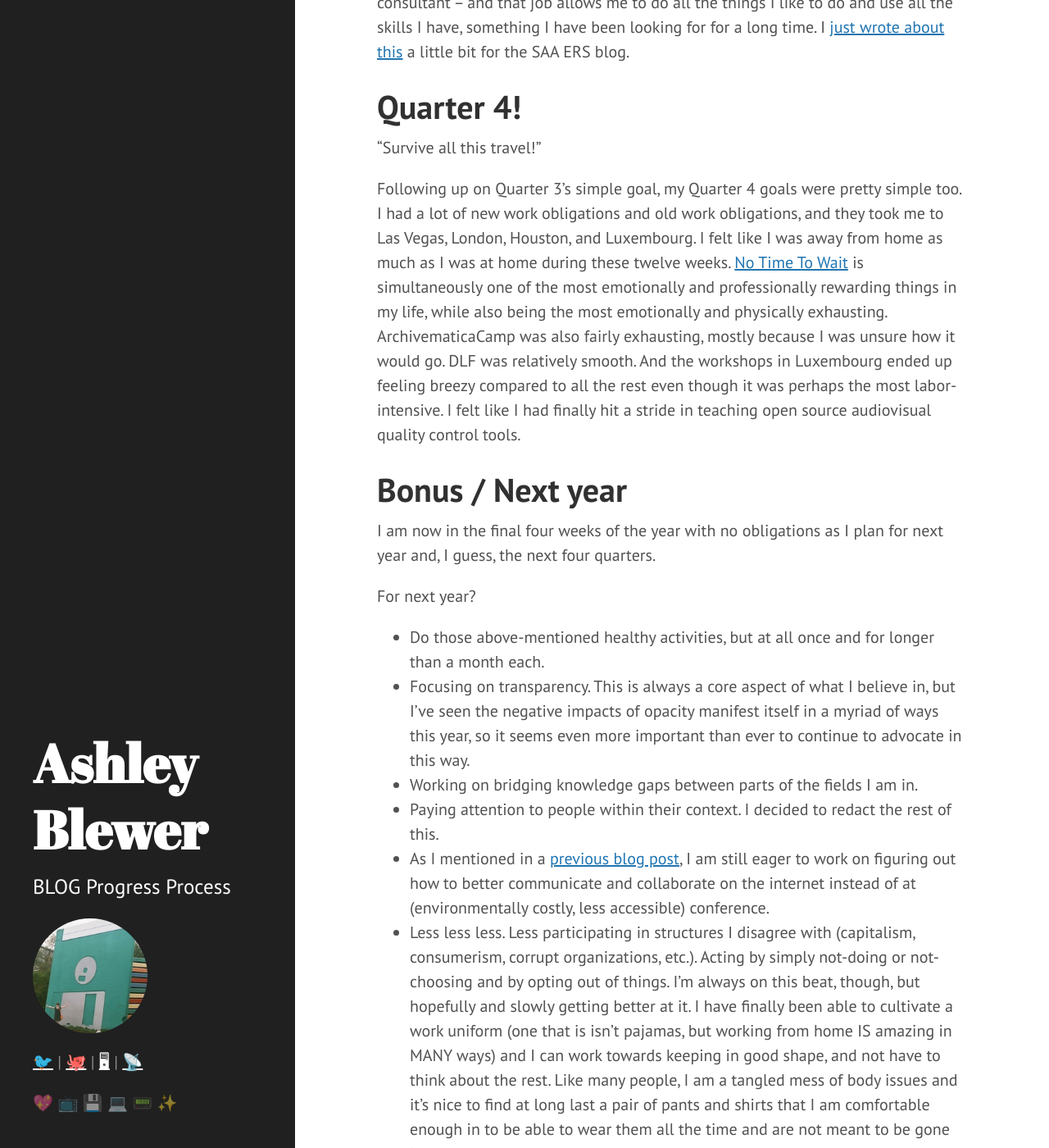
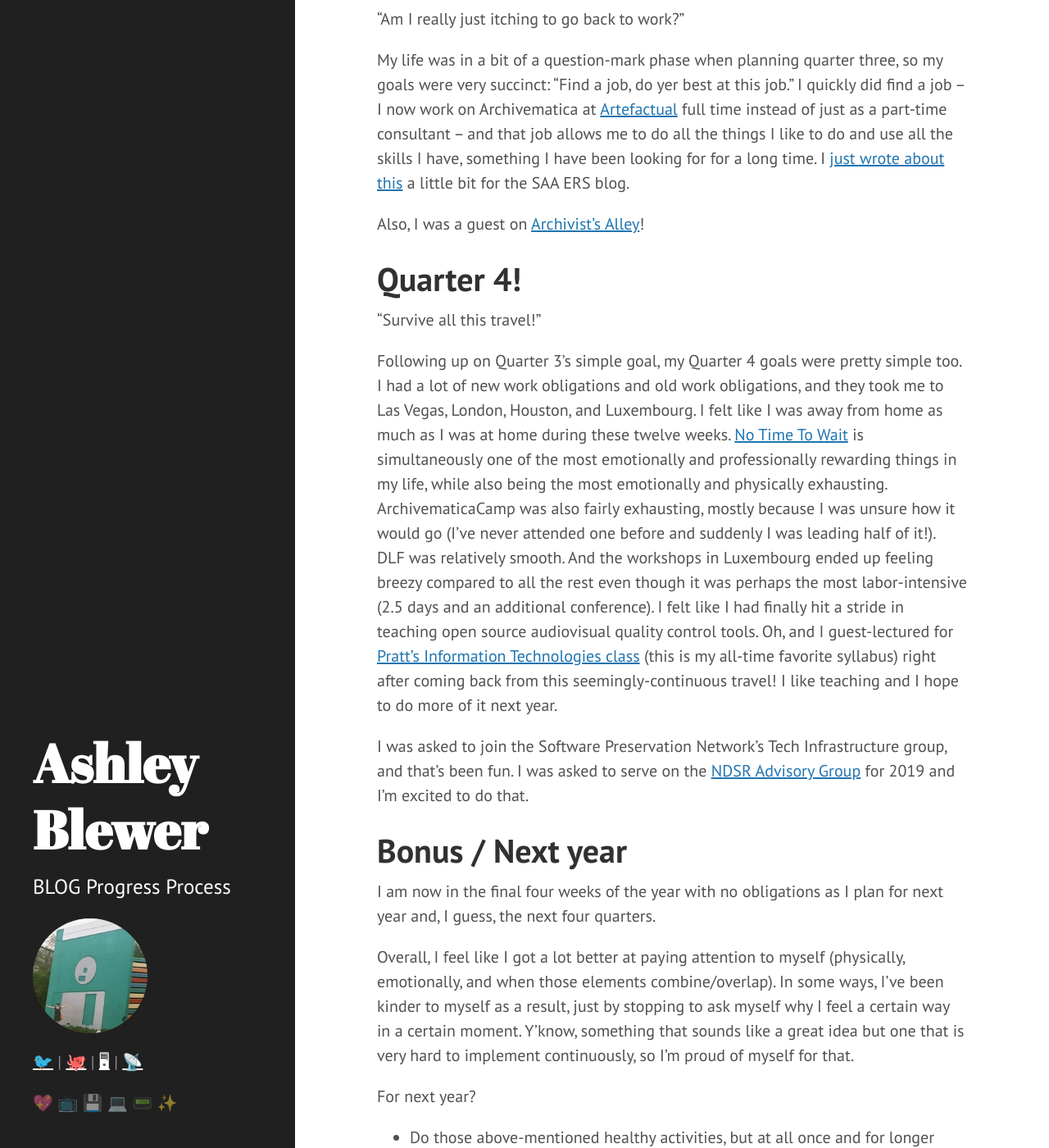
Before and after one commit to ablwr/ablwr.github.io, a Jekyll site: the page built from _posts/2018-12-20-twenty-nineteen-annual-report.md, in a window 1280 px wide and 1400 px high, scrolled down 2492 px. Shown: the whole window at 82% size. Built offline with Jekyll 4.4.1, drawn with Linux system fonts in a browser that asks for light colours; some of the changed text lies outside the part shown.

Commit message:
Add a few more noteworthy things so I remember in the future

```diff
--- a/_posts/2018-12-20-twenty-nineteen-annual-report.md
+++ b/_posts/2018-12-20-twenty-nineteen-annual-report.md
@@ -30,21 +30,31 @@
 
 To escape from my container, I officially "took a sabbatical," which is funny since I had been working as a contractor. In some ways, having all these side-gigs going at all times make it even harder to say "Listen, I am going to shut all this down and only focus on being a better programmer/person for 3 months." I went to the [Recurse Center](https://www.recurse.com/), a magical place that seems like it can't exist in these especially trying times of the late twenty-teens. I blogged a lot and kept an [updating syllabus](http://github.com/ablwr/my-recurse-center-syllabus). This experience fundamentally changed my life in a lot of personal ways, and I recommend anyone with the capacity to do so to [consider applying](https://www.recurse.com/apply)! I think I echo the sentiment of many people who attend Recurse Center: I guess it made me a better programmer, but definitely made me a better person. It's also nice to remember that not everyone is a big bundle of trash all the time. I never did a full retrospective of my time there, and I regret that a little bit. I also liked tracking my learning syllabus-style and am wondering if I can/would incorporate this into 2019.
 
+I taught a 4-hour course on audiovisual quality control at IS&T with my friend Julia.
+
+I didn't know what I was doing and I have an obnoxiously inflexible landlord management company, so I somewhat-begrudgingly stayed in New York, a city I still love but loves no one back.
+
 # Quarter 3!
 
 “Am I really just itching to go back to work?”
 
 My life was in a bit of a question-mark phase when planning quarter three, so my goals were very succinct: "Find a job, do yer best at this job." I quickly did find a job -- I now work on Archivematica at [Artefactual](http://artefactual.com/) full time instead of just as a part-time consultant -- and that job allows me to do all the things I like to do and use all the skills I have, something I have been looking for for a long time. I [just wrote about this](https://saaers.wordpress.com/2018/12/11/trained-in-classification-without-classification/) a little bit for the SAA ERS blog.
 
+Also, I was a guest on [Archivist's Alley](http://archivistsalley.com/ashley-blewer-digital-archiving-open-source-work-systems-of-strength/)!
+
 # Quarter 4!
 
 "Survive all this travel!"
 
-Following up on Quarter 3's simple goal, my Quarter 4 goals were pretty simple too. I had a lot of new work obligations and old work obligations, and they took me to Las Vegas, London, Houston, and Luxembourg. I felt like I was away from home as much as I was at home during these twelve weeks. [No Time To Wait](https://mediaarea.net/NoTimeToWait3) is simultaneously one of the most emotionally and professionally rewarding things in my life, while also being the most emotionally and physically exhausting. ArchivematicaCamp was also fairly exhausting, mostly because I was unsure how it would go. DLF was relatively smooth. And the workshops in Luxembourg ended up feeling breezy compared to all the rest even though it was perhaps the most labor-intensive. I felt like I had finally hit a stride in teaching open source audiovisual quality control tools.
+Following up on Quarter 3's simple goal, my Quarter 4 goals were pretty simple too. I had a lot of new work obligations and old work obligations, and they took me to Las Vegas, London, Houston, and Luxembourg. I felt like I was away from home as much as I was at home during these twelve weeks. [No Time To Wait](https://mediaarea.net/NoTimeToWait3) is simultaneously one of the most emotionally and professionally rewarding things in my life, while also being the most emotionally and physically exhausting. ArchivematicaCamp was also fairly exhausting, mostly because I was unsure how it would go (I've never attended one before and suddenly I was leading half of it!). DLF was relatively smooth. And the workshops in Luxembourg ended up feeling breezy compared to all the rest even though it was perhaps the most labor-intensive (2.5 days and an additional conference). I felt like I had finally hit a stride in teaching open source audiovisual quality control tools. Oh, and I guest-lectured for [Pratt's Information Technologies class](https://github.com/hadro/654fa18/blob/master/syllabus/HadroLIS654Fall2018syllabus.md) (this is my all-time favorite syllabus) right after coming back from this seemingly-continuous travel! I like teaching and I hope to do more of it next year.
+
+I was asked to join the Software Preservation Network's Tech Infrastructure group, and that's been fun. I was asked to serve on the [NDSR Advisory Group](https://ndsr-program.org/2018/12/12/advisory-group-2019/) for 2019 and I'm excited to do that.
 
 # Bonus / Next year
 
 I am now in the final four weeks of the year with no obligations as I plan for next year and, I guess, the next four quarters.
+
+Overall, I feel like I got a lot better at paying attention to myself (physically, emotionally, and when those elements combine/overlap). In some ways, I've been kinder to myself as a result, just by stopping to ask myself why I feel a certain way in a certain moment. Y'know, something that sounds like a great idea but one that is very hard to implement continuously, so I'm proud of myself for that.
 
 For next year?
 
```
